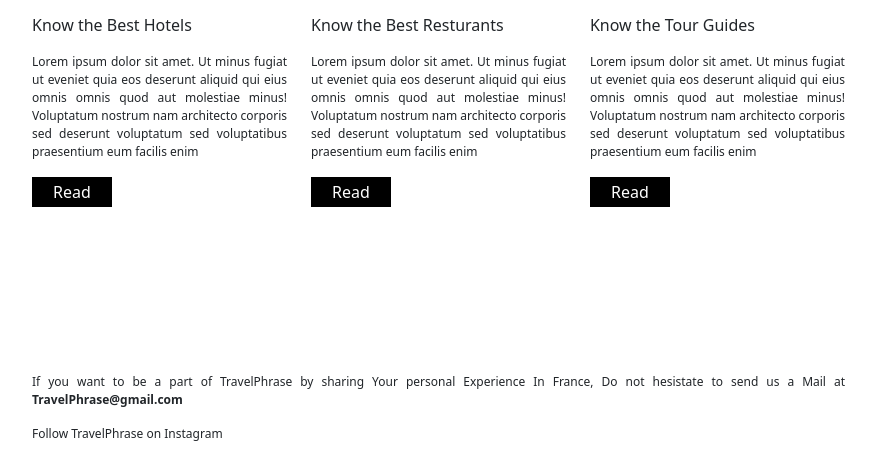
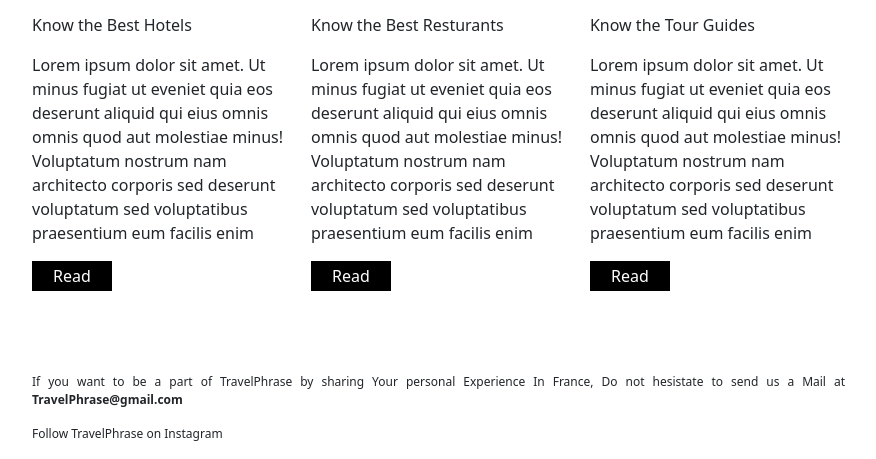
Before and after one commit to ademolabakare/french, a plain HTML site: page index.html in a window 1280 px wide. Shown: the part 1779-2238 px from the top of the page, without its empty margins (62-938 px from the left). Drawn offline with nearby package versions, Linux system fonts and the light colour scheme.

Commit message:
Update index.html

```diff
--- a/index.html
+++ b/index.html
@@ -154,19 +154,19 @@
         <div class="col-sm-4">
             <p class="head">Best Hotels In France</p>
             <p class="blog-subtxt">Know the Best Hotels</p>
-            <p class="blog-text">Lorem ipsum dolor sit amet. Ut minus fugiat ut eveniet quia eos deserunt aliquid qui eius omnis omnis quod aut molestiae minus! Voluptatum nostrum nam architecto corporis sed deserunt voluptatum sed voluptatibus praesentium eum facilis enim</p>
+            <p class="body-text">Lorem ipsum dolor sit amet. Ut minus fugiat ut eveniet quia eos deserunt aliquid qui eius omnis omnis quod aut molestiae minus! Voluptatum nostrum nam architecto corporis sed deserunt voluptatum sed voluptatibus praesentium eum facilis enim</p>
             <button class="blog-btn">Read</button>
         </div>
         <div class="col-sm-4">
             <p class="head">Best Resturants In France</p>
             <p class="blog-subtxt">Know the Best Resturants</p>
-            <p class="blog-text">Lorem ipsum dolor sit amet. Ut minus fugiat ut eveniet quia eos deserunt aliquid qui eius omnis omnis quod aut molestiae minus! Voluptatum nostrum nam architecto corporis sed deserunt voluptatum sed voluptatibus praesentium eum facilis enim</p>
+            <p class="body-text">Lorem ipsum dolor sit amet. Ut minus fugiat ut eveniet quia eos deserunt aliquid qui eius omnis omnis quod aut molestiae minus! Voluptatum nostrum nam architecto corporis sed deserunt voluptatum sed voluptatibus praesentium eum facilis enim</p>
             <button class="blog-btn">Read</button>
         </div>
         <div class="col-sm-4">
             <p class="head">Best Tour Guides</p>
             <p class="blog-subtxt">Know the Tour Guides</p>
-            <p class="blog-text">Lorem ipsum dolor sit amet. Ut minus fugiat ut eveniet quia eos deserunt aliquid qui eius omnis omnis quod aut molestiae minus! Voluptatum nostrum nam architecto corporis sed deserunt voluptatum sed voluptatibus praesentium eum facilis enim</p>
+            <p class="body-text">Lorem ipsum dolor sit amet. Ut minus fugiat ut eveniet quia eos deserunt aliquid qui eius omnis omnis quod aut molestiae minus! Voluptatum nostrum nam architecto corporis sed deserunt voluptatum sed voluptatibus praesentium eum facilis enim</p>
             <button class="blog-btn">Read</button>
         </div>
     </div>
```
